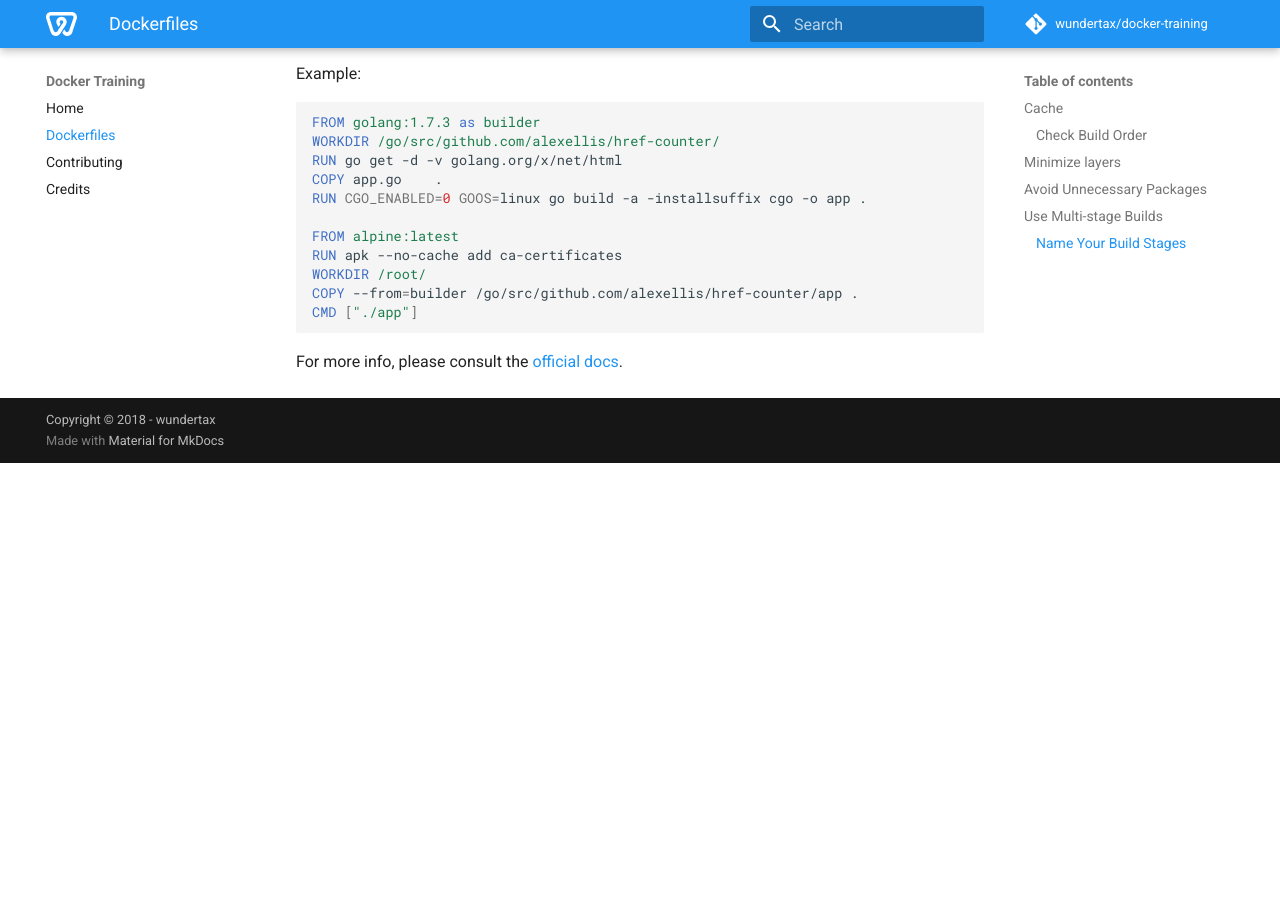
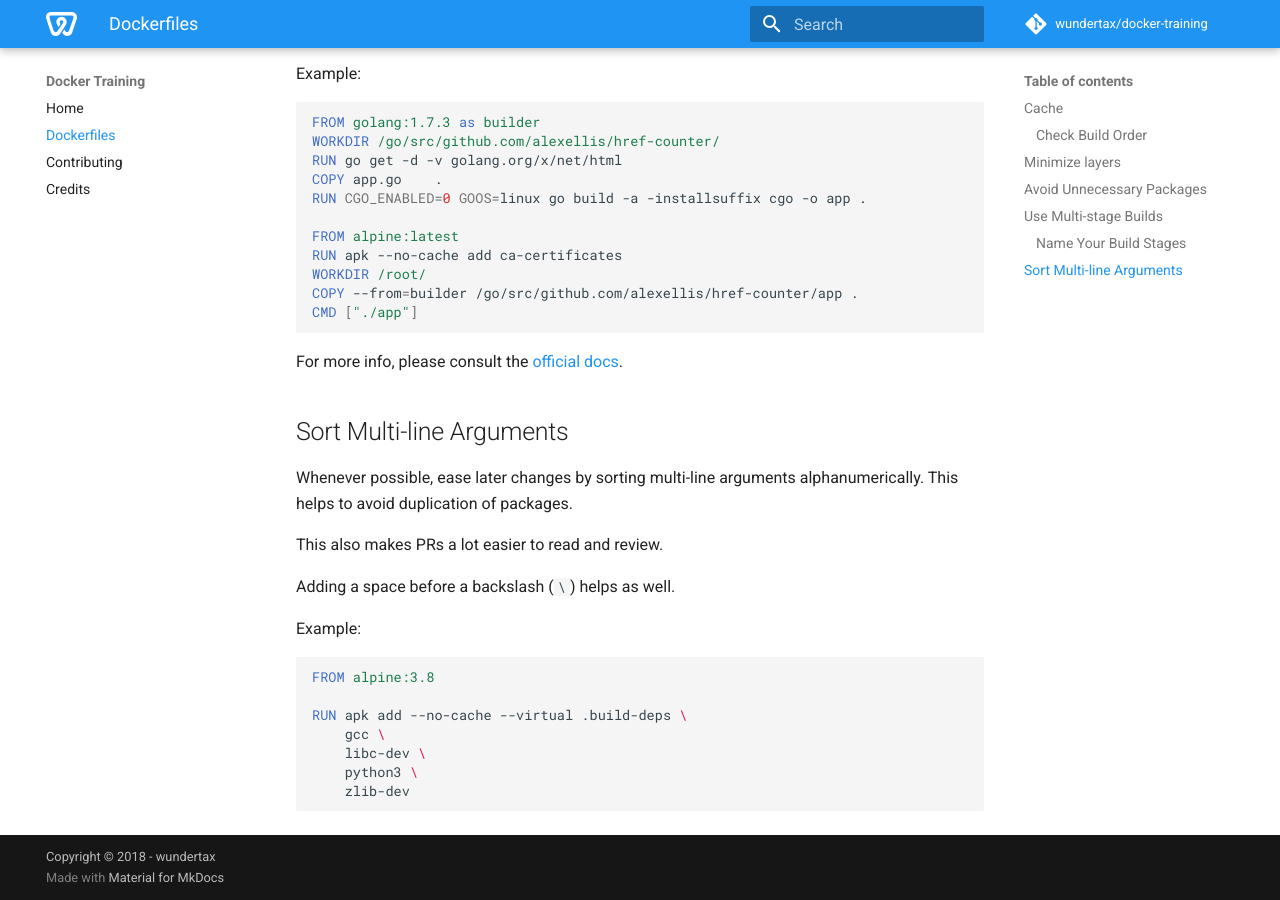
Before and after one commit to 2silver/docker-training, an MkDocs documentation site: the page built from docs/dockerfiles.md, in a window 1280 px wide and 900 px high, scrolled down 4045 px. Built offline with MkDocs 1.6.1 and Material for MkDocs 9.7.7, drawn with Linux system fonts in a browser that asks for light colours; comment, search, counter and statistics services are not loaded; old or Windows-style settings are respelled for this version of MkDocs; before the commit the page ends 4508 px from its top, so only the background shows below that.

Commit message:
docs: Add docs about sort multi-line arguments

````diff
--- a/docs/dockerfiles.md
+++ b/docs/dockerfiles.md
@@ -193,3 +193,24 @@ CMD ["./app"]
 ```
 
 For more info, please consult the [official docs](https://docs.docker.com/develop/develop-images/multistage-build/#name-your-build-stages).
+
+## Sort Multi-line Arguments
+
+Whenever possible, ease later changes by sorting multi-line arguments alphanumerically.
+This helps to avoid duplication of packages.
+
+This also makes PRs a lot easier to read and review.
+
+Adding a space before a backslash (`\`) helps as well.
+
+Example:
+
+``` docker
+FROM alpine:3.8
+
+RUN apk add --no-cache --virtual .build-deps \
+    gcc \
+    libc-dev \
+    python3 \
+    zlib-dev
+```
````
